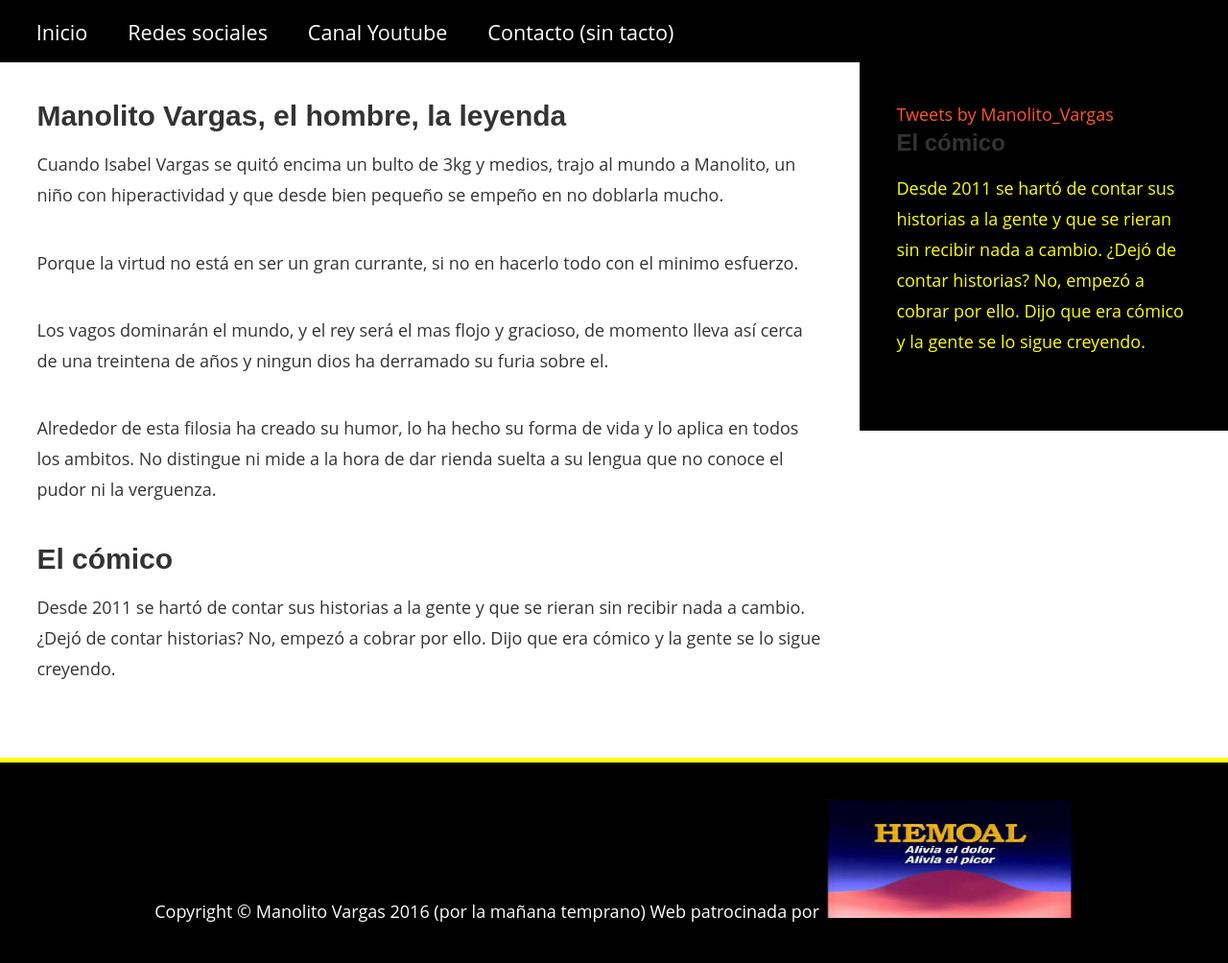
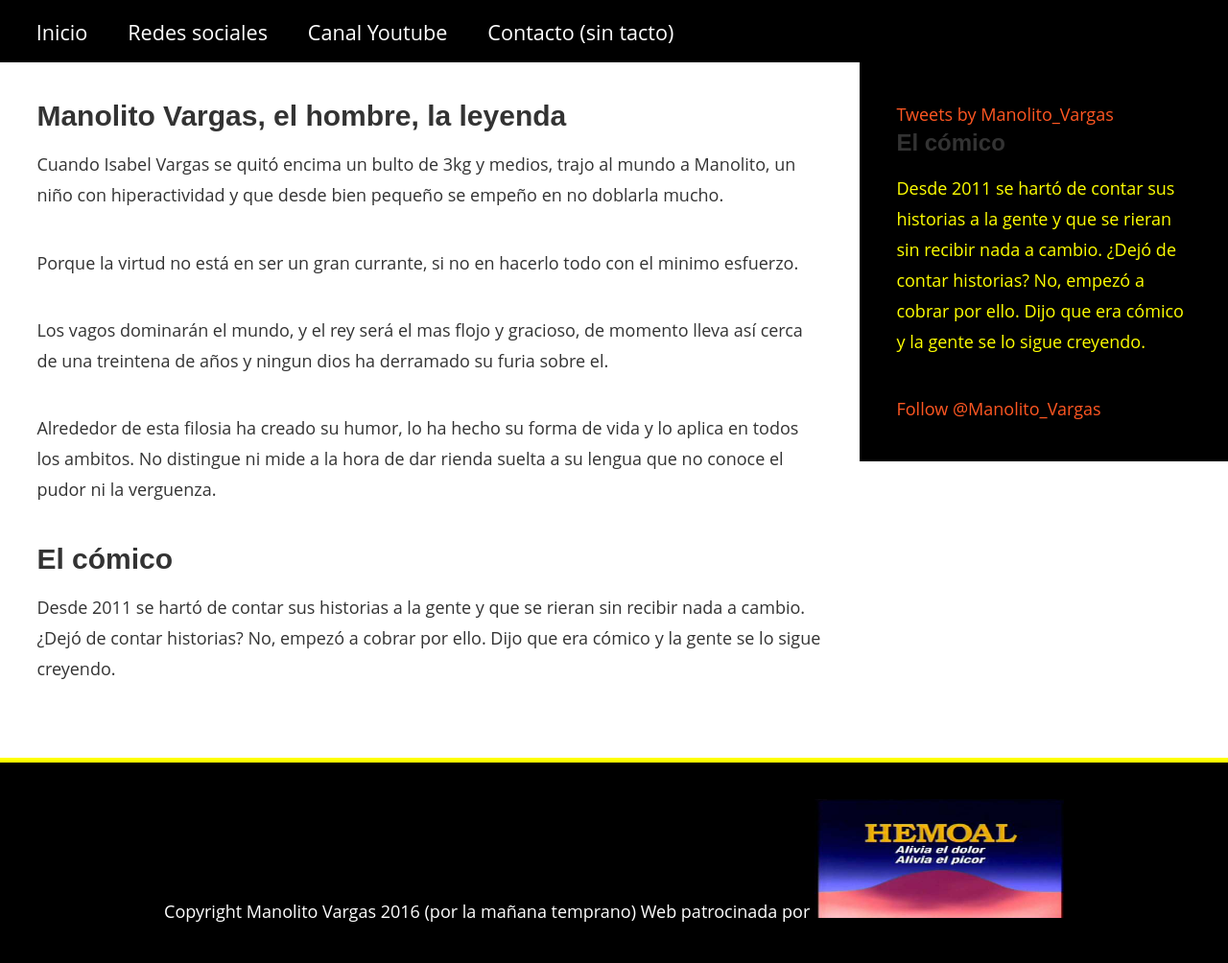
Before and after one commit to macnolillo/macnolillo.github.io, a plain HTML site: page index.html in a window 1280 px wide. Shown: the part 227-1231 px from the top of the page at 96% size. Drawn offline with Linux system fonts and the light colour scheme.

Commit message:
Update index.html

```diff
--- a/index.html
+++ b/index.html
@@ -54,12 +54,12 @@
 	<a class="twitter-timeline" href="https://twitter.com/Manolito_Vargas">Tweets by Manolito_Vargas</a> <script async src="//platform.twitter.com/widgets.js" charset="utf-8"></script>
 		<h3>El cómico</h3>
 		<p>Desde 2011 se hartó de contar sus historias a la gente y que se rieran sin recibir nada a cambio. ¿Dejó de contar historias? No, empezó a cobrar por ello. Dijo que era cómico y la gente se lo sigue creyendo. </p>
-
+	<a href="https://twitter.com/Manolito_Vargas" class="twitter-follow-button" data-show-count="false">Follow @Manolito_Vargas</a><script async src="//platform.twitter.com/widgets.js" charset="utf-8"></script>
 	</aside>
 
 	<!-- Navigation -->
 	<footer id="footer" class="clearfix">
-		Copyright &copy Manolito Vargas 2016 (por la mañana temprano)
+		Copyright Manolito Vargas 2016 (por la mañana temprano)
 		Web patrocinada por <img src="logo.jpg" alt="manolito vargas" style="width:260px;height:124px;">
 	</footer>
 
```
